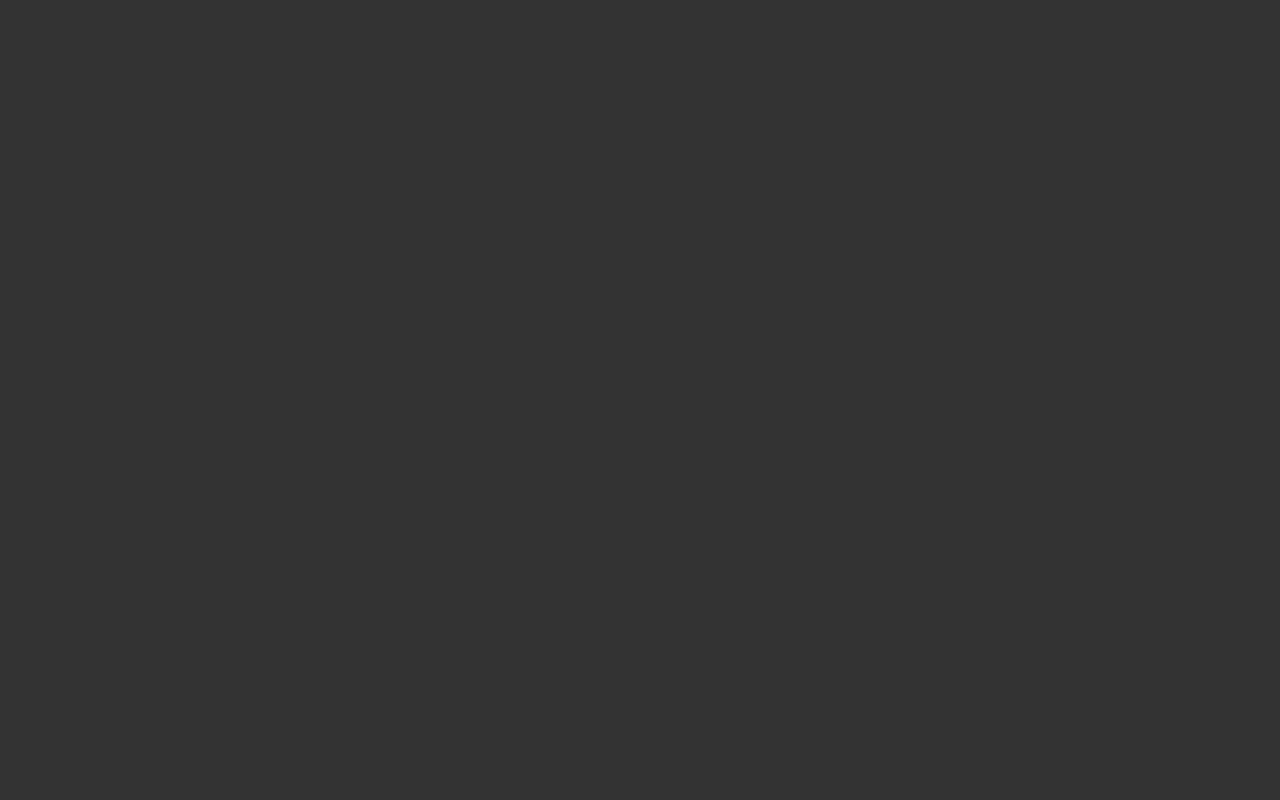
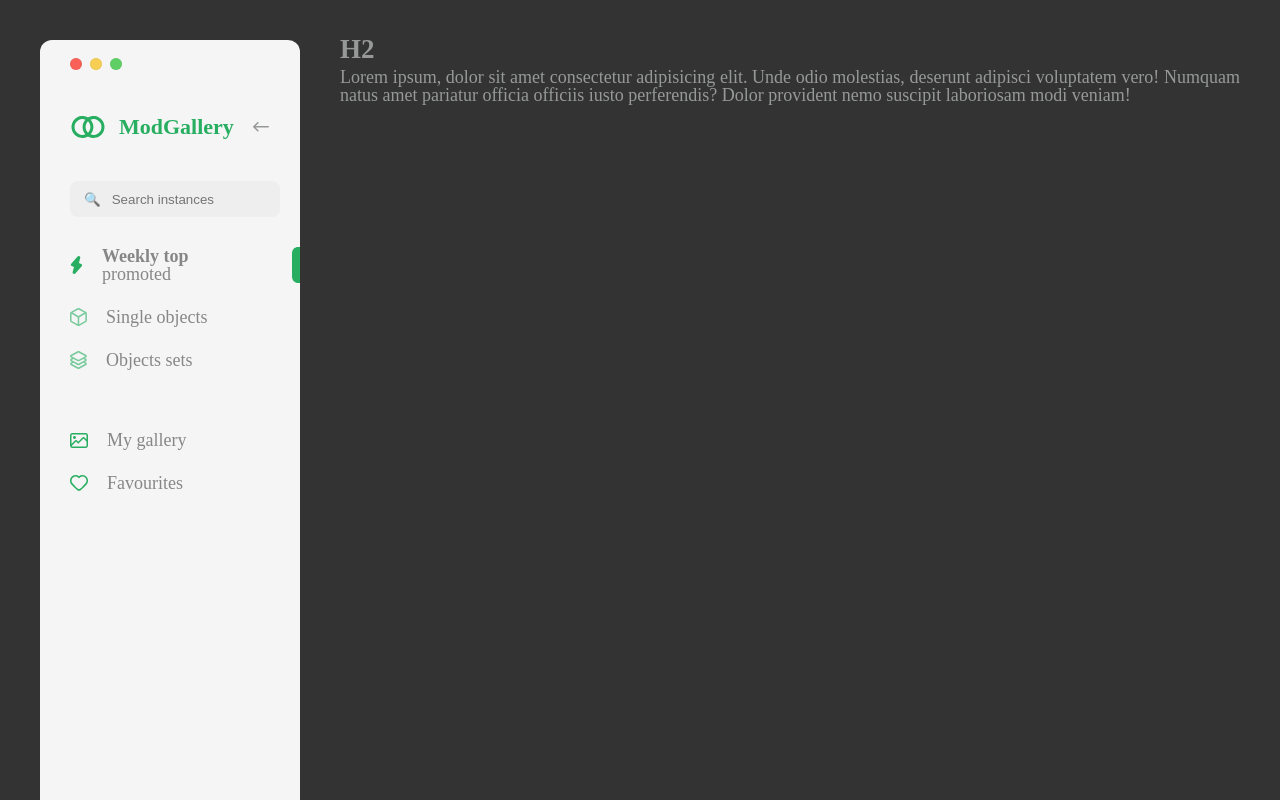
Before and after one commit to HPavlova/js-dom, a plain HTML site: page index.html in a window 1280 px wide. Drawn offline with Linux system fonts and the light colour scheme.

Commit message:
Update index.html

```diff
--- a/index.html
+++ b/index.html
@@ -1,13 +1,163 @@
 <!DOCTYPE html>
 <html lang="en">
-<head>
-    <meta charset="UTF-8">
-    <meta http-equiv="X-UA-Compatible" content="IE=edge">
-    <meta name="viewport" content="width=device-width, initial-scale=1.0">
-    <link rel="stylesheet" href="./style.css">
-    <title>Document</title>
-</head>
-<body>
+  <head>
+    <meta charset="UTF-8" />
+    <meta http-equiv="X-UA-Compatible" content="IE=edge" />
+    <meta name="viewport" content="width=device-width, initial-scale=1.0" />
+    <link rel="stylesheet" href="./style.css" />
+    <title>JS-DOM</title>
+  </head>
+  <body>
+    <div class="container">
+      <header class="header"></header>
+      <nav class="nav">
+        <div class="nav__top">
+          <img src="./images/icons/Lights.svg" alt="lights" />
+          <div class="nav__top__name">
+            <img
+              src="./images/icons/mastercard-line.svg"
+              alt="mastercard-line"
+            />
+            <h2 class="nav__top__title">ModGallery</h2>
+            <img src="./images/icons/Shape.svg" alt="shape" />
+          </div>
+          <input
+            class="nav__top__input"
+            type="text"
+            id="search"
+            name="search"
+            placeholder="&#128269;   Search instances"
+            required
+          />
+          <ul class="nav__list">
+            <li class="nav__item">
+              <a href="#" class="nav__link">
+                <img
+                  class="nav__link__img"
+                  src="./images/icons/Union.svg"
+                  alt="Union"
+                />
+                <div class="paragraph">
+                  <span class="solid" id="top">Weekly top</span>
+                  <span id="top">promoted</span>
+                </div>
+              </a>
+              <img
+                class=""
+                src="./images/icons/Rectangle 1.svg"
+                alt="Rectangle 1"
+              />
+            </li>
+            <li class="nav__item">
+              <a href="#" class="nav__link">
+                <img
+                  class="nav__link__img"
+                  src="./images/icons/Fill 1004.svg"
+                  alt="Fill 1004"
+                />
+                <span id="Single objects">Single objects</span>
+              </a>
+            </li>
+            <li class="nav__item sets">
+              <a href="#" class="nav__link">
+                <img
+                  class="nav__link__img"
+                  src="./images/icons/Fill 997.svg"
+                  alt="Fill 997"
+                />
+                <span id="Objects sets">Objects sets</span>
+              </a>
+            </li>
+            <li class="nav__item">
+              <a href="#" class="nav__link">
+                <img
+                  class="nav__link__img"
+                  src="./images/icons/Fill 1007.svg"
+                  alt="Fill 1007"
+                />
+                <span id="myGallery">My gallery</span>
+              </a>
+            </li>
+            <li class="nav__item">
+              <a href="#" class="nav__link">
+                <img
+                  class="nav__link__img"
+                  src="./images/icons/Fill 1161.svg"
+                  alt="Fill 1161"
+                />
+                <span id="favourites">Favourites</span>
+              </a>
+            </li>
+          </ul>
+        </div>
+        <div class="nav__bottom">
+          <li class="nav__item" id="ad">
+            <img
+              class="nav__link__img"
+              src="./images/icons/Union.svg"
+              alt="Union"
+            />
+            <div class="paragraph">
+              <span>Switch account to</span>
+              <span class="solid">Pro</span>
+              <span class="paragraph__min"
+                >Unlimited access to biggest 3d models service with highest
+                quality</span
+              >
+              <a href="#" class="nav__link green paragraph__min"
+                >Get your Pro
+                <img
+                  class="paragraph__min__img"
+                  src="./images/icons/Frame 6.svg"
+                  alt="Frame 6"
+                />
+              </a>
+            </div>
+          </li>
+          <ul class="nav__list">
+            <li class="nav__item">
+              <a href="#" class="nav__link">
+                <img
+                  class="nav__link__img"
+                  src="./images/icons/Fill 1157.svg"
+                  alt="Fill 1157"
+                />
+                <span>Settings</span>
+              </a>
+            </li>
+            <li class="nav__item">
+              <a href="#" class="nav__link">
+                <img
+                  class="nav__link__img"
+                  src="./images/icons/Fill 951.svg"
+                  alt="Fill 951"
+                />
+                <span>FAQ</span>
+              </a>
+            </li>
+          </ul>
+        </div>
+      </nav>
+      <main class="main">
+        <article>
+          <h2 class="article__title">H2</h2>
+          <p class="article__desc">
+            Lorem ipsum, dolor sit amet consectetur adipisicing elit. Unde odio
+            molestias, deserunt adipisci voluptatem vero! Numquam natus amet
+            pariatur officia officiis iusto perferendis? Dolor provident nemo
+            suscipit laboriosam modi veniam!
+          </p>
+          <ul class="article__list"></ul>
+          <ul class="article__list__sets"></ul>
+        </article>
+      </main>
+    </div>
     <script src="./index.js"></script>
-</body>
+  </body>
 </html>
+
+<!-- комплексна реалізація full page responsive layout (курс Udacity про адаптивний HTML/CSS).
+ви можете зберігати дані в масиві об’єктів
+ви можете використовувати innerHTML, insertAdjacentHTML, append, createElement, addEventListener,
+будуть корисними методи масиву як Array#filter, Array#sort, Array#find, etc.
+і звичайно - методи DOM. -->
```
